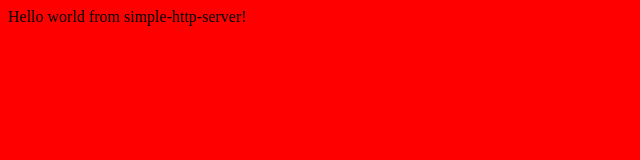
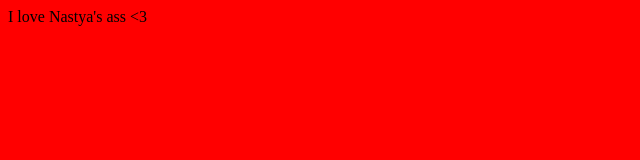
Before and after one commit to gr3yknigh1/simple-http-server, a plain HTML site: page public/index.html in a window 1280 px wide. Shown: the whole page, without its empty margins (0-640 px from the left). Drawn offline with Linux system fonts and the light colour scheme.

Commit message:
Change message

```diff
--- a/public/index.html
+++ b/public/index.html
@@ -6,7 +6,7 @@
     <body>
         <header></header>
         <main>
-            Hello world from simple-http-server!
+            I love Nastya's ass <3
         </main>
         <footer></footer>
     </body>
```
